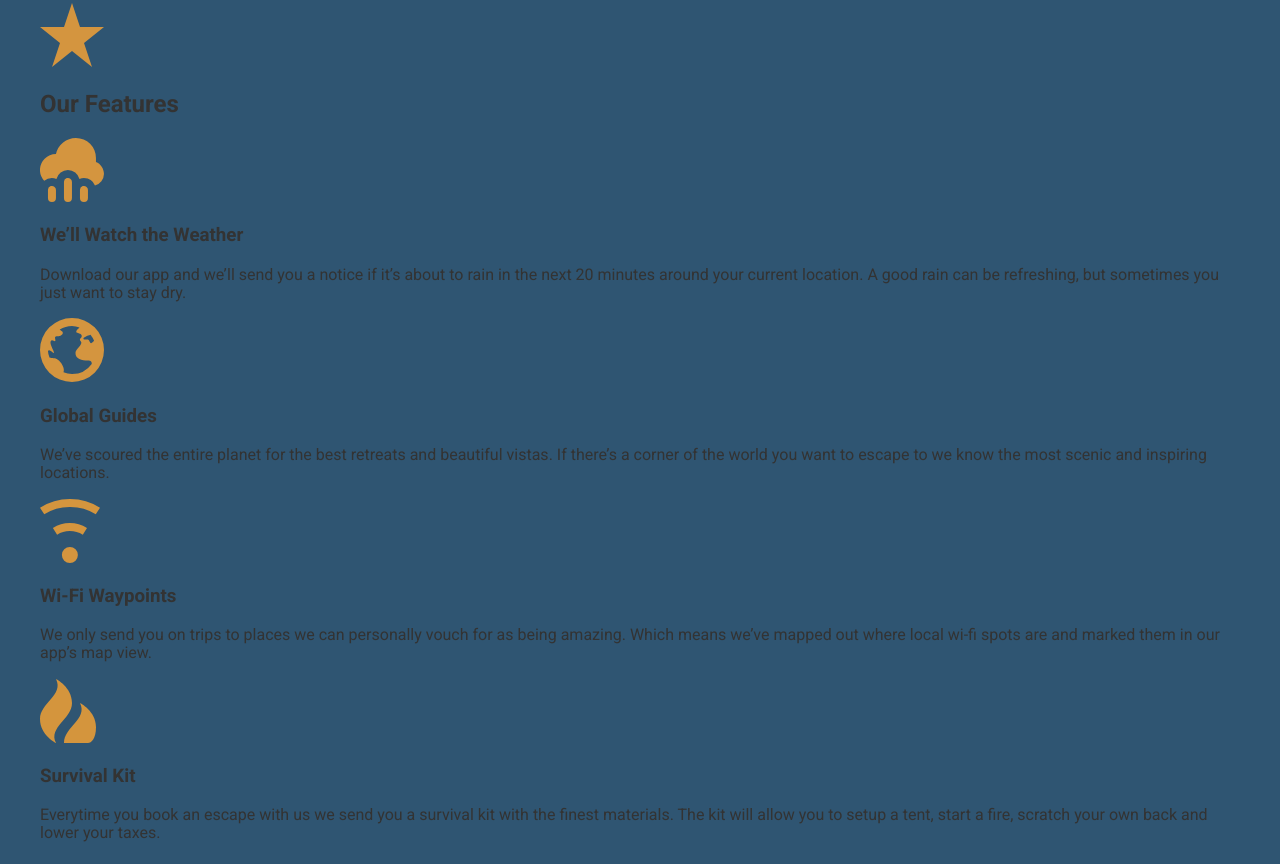
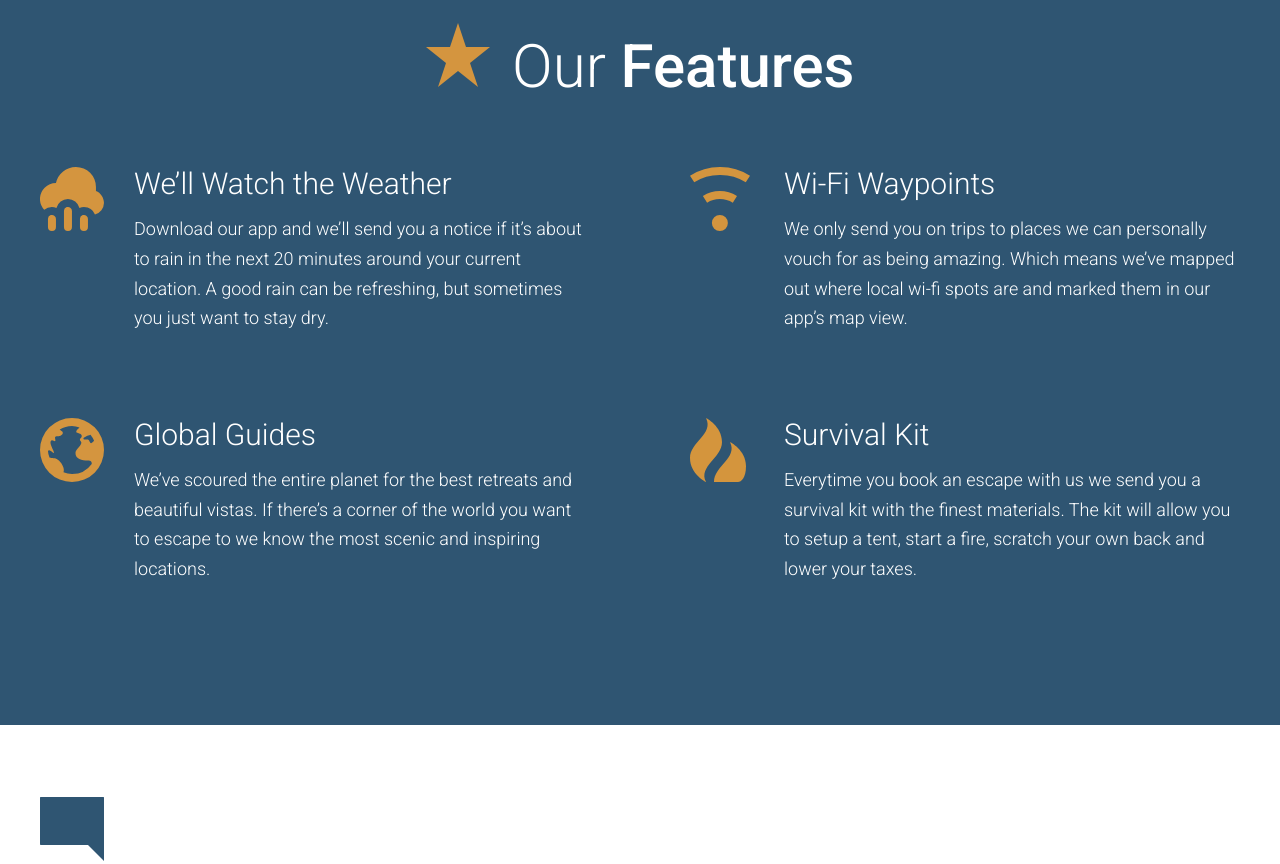
Before and after one commit to onesixdee/travel-site, a plain HTML site: page app/index.html in a window 1280 px wide. Shown: the part 2249-3113 px from the top of the page. Drawn offline with Linux system fonts and the light colour scheme.

Commit message:
Completed the Our Features section.

```diff
--- /dev/null
+++ b/app/assets/styles/modules/_feature-items.css
@@ -0,0 +1,33 @@
+.feature-items {
+	position: relative;
+	padding-bottom: 2.5rem;
+	color: #fff;
+
+	@mixin atSmall {
+		padding-left: 94px;
+	}
+
+	&__icon {
+		display:  block;
+		margin: 0 auto;
+		@mixin atSmall {
+			position: absolute;
+			left: 0;
+		}
+	}
+
+	&__title {
+		font-size: 1.6rem;
+		font-weight: 300;
+		margin-top: .7rem;
+		margin-bottom: .8rem;
+		text-align: center;
+
+		@mixin atSmall {
+			font-size: 1.875rem;
+			margin-top: 1rem;
+			text-align: left;
+		}
+	}
+
+}
--- a/app/assets/styles/modules/_generic-content-container.css
+++ b/app/assets/styles/modules/_generic-content-container.css
@@ -2,7 +2,8 @@
 
 	p {
 		line-height: 1.65;
-		margin: 1.8rem 0;
+		margin: 0 0 1.8rem 0;
+		font-weight: 300;
 
 		@mixin atSmall {
 			font-size: 1.125rem;
--- a/app/assets/styles/modules/_page-section.css
+++ b/app/assets/styles/modules/_page-section.css
@@ -1,5 +1,6 @@
 .page-section {
 	padding: 1.2rem 0;
+
 
 	@mixin atMedium {
 		padding: 4.5rem 0;
--- a/app/assets/styles/modules/_row.css
+++ b/app/assets/styles/modules/_row.css
@@ -6,8 +6,16 @@
 		margin-right: -65px;
 	}
 
+	&--gutters-large {
+		margin-right: -100px;
+	}
+
 	&--gutters > div {
 		padding-right: 65px;
+	}
+
+	&--gutters-large > div {
+		padding-right: 100px;
 	}
 
 	&__b-margin-until-medium {
@@ -20,7 +28,6 @@
 			margin-bottom: 0;
 		}
 
-
 		&__medium-4 {
 			float: left;
 			width: 33.33%;
@@ -28,6 +35,11 @@
 
 		&__medium-4--larger {
 			width: 37%;
+		}
+
+		&__medium-6 {
+			float: left;
+			width: 50%;
 		}
 
 		&__medium-8 {
--- /dev/null
+++ b/app/assets/styles/modules/_section-title.css
@@ -0,0 +1,28 @@
+.section-title {
+	font-size: 2.55rem;
+	font-weight: 300;
+	text-align: center;
+	color: #fff;
+
+	@mixin atSmall {
+		font-size: 3.75rem;
+	}
+
+	strong {
+		font-weight: 500;
+	}
+
+	&__icon {
+		display: block;
+		margin-left: auto;
+		margin-right: auto;
+		margin-bottom: .6rem;
+
+		@mixin atSmall {
+			margin-right: .5rem;
+			margin-left: 0;
+			margin-bottom: 0;
+			display: inline-block;
+		}
+	}
+}
--- a/app/assets/styles/styles.css
+++ b/app/assets/styles/styles.css
@@ -9,3 +9,5 @@
 @import "modules/_headline";
 @import "modules/_row";
 @import "modules/_generic-content-container";
+@import "modules/_section-title";
+@import "modules/_feature-items";
--- a/app/index.html
+++ b/app/index.html
@@ -72,24 +72,36 @@
 
   <div id="features" class="page-section page-section--blue">
     <div class="wrapper">
-      <img src="assets/images/icons/star.svg">
-      <h2>Our Features</h2>
+      <h2 class="section-title"><img class="section-title__icon" src="assets/images/icons/star.svg"> Our <strong>Features</strong></h2>
 
-      <img src="assets/images/icons/rain.svg">
-      <h3>We&rsquo;ll Watch the Weather</h3>
-      <p>Download our app and we&rsquo;ll send you a notice if it&rsquo;s about to rain in the next 20 minutes around your current location. A good rain can be refreshing, but sometimes you just want to stay dry.</p>
+      <div class="row row--gutters-large generic-content-container">
+        <div class="row__medium-6">
+          <div class="feature-items">
+            <img class="feature-items__icon" src="assets/images/icons/rain.svg">
+            <h3 class="feature-items__title">We&rsquo;ll Watch the Weather</h3>
+            <p>Download our app and we&rsquo;ll send you a notice if it&rsquo;s about to rain in the next 20 minutes around your current location. A good rain can be refreshing, but sometimes you just want to stay dry.</p>
+          </div>
+           <div class="feature-items">
+            <img class="feature-items__icon" src="assets/images/icons/globe.svg">
+            <h3 class="feature-items__title">Global Guides</h3>
+            <p>We&rsquo;ve scoured the entire planet for the best retreats and beautiful vistas. If there&rsquo;s a corner of the world you want to escape to we know the most scenic and inspiring locations.</p>
+          </div>
+        </div>
 
-      <img src="assets/images/icons/globe.svg">
-      <h3>Global Guides</h3>
-      <p>We&rsquo;ve scoured the entire planet for the best retreats and beautiful vistas. If there&rsquo;s a corner of the world you want to escape to we know the most scenic and inspiring locations.</p>
+        <div class="row__medium-6">
+          <div class="feature-items">
+            <img class="feature-items__icon" src="assets/images/icons/wifi.svg">
+            <h3 class="feature-items__title">Wi-Fi Waypoints</h3>
+            <p>We only send you on trips to places we can personally vouch for as being amazing. Which means we&rsquo;ve mapped out where local wi-fi spots are and marked them in our app&rsquo;s map view.</p>
+          </div>
 
-      <img src="assets/images/icons/wifi.svg">
-      <h3>Wi-Fi Waypoints</h3>
-      <p>We only send you on trips to places we can personally vouch for as being amazing. Which means we&rsquo;ve mapped out where local wi-fi spots are and marked them in our app&rsquo;s map view.</p>
-
-      <img src="assets/images/icons/fire.svg">
-      <h3>Survival Kit</h3>
-      <p>Everytime you book an escape with us we send you a survival kit with the finest materials. The kit will allow you to setup a tent, start a fire, scratch your own back and lower your taxes.</p>
+          <div class="feature-items">
+            <img class="feature-items__icon" src="assets/images/icons/fire.svg">
+            <h3 class="feature-items__title">Survival Kit</h3>
+            <p>Everytime you book an escape with us we send you a survival kit with the finest materials. The kit will allow you to setup a tent, start a fire, scratch your own back and lower your taxes.</p>
+          </div>
+        </div>
+      </div>
     </div>
   </div>
 
--- a/app/temp/styles/styles.css
+++ b/app/temp/styles/styles.css
@@ -669,8 +669,16 @@ a {
 		margin-right: -65px;
 	}
 
+.row--gutters-large {
+		margin-right: -100px;
+	}
+
 .row--gutters > div {
 		padding-right: 65px;
+	}
+
+.row--gutters-large > div {
+		padding-right: 100px;
 	}
 
 .row__b-margin-until-medium {
@@ -683,7 +691,6 @@ a {
 			margin-bottom: 0;
 		}
 
-
 		.row__medium-4 {
 			float: left;
 			width: 33.33%;
@@ -691,6 +698,11 @@ a {
 
 		.row__medium-4--larger {
 			width: 37%;
+		}
+
+		.row__medium-6 {
+			float: left;
+			width: 50%;
 		}
 
 		.row__medium-8 {
@@ -705,7 +717,8 @@ a {
 
 .generic-content-container p {
 		line-height: 1.65;
-		margin: 1.8rem 0;
+		margin: 0 0 1.8rem 0;
+		font-weight: 300;
 	}
 
 @media (min-width: 530px) {
@@ -718,3 +731,83 @@ a {
 .generic-content-container p a {
 		font-weight: 700;
 	}
+
+.section-title {
+	font-size: 2.55rem;
+	font-weight: 300;
+	text-align: center;
+	color: #fff;
+}
+
+@media (min-width: 530px) {
+
+.section-title {
+		font-size: 3.75rem
+}
+	}
+
+.section-title strong {
+		font-weight: 500;
+	}
+
+.section-title__icon {
+		display: block;
+		margin-left: auto;
+		margin-right: auto;
+		margin-bottom: .6rem;
+	}
+
+@media (min-width: 530px) {
+
+.section-title__icon {
+			margin-right: .5rem;
+			margin-left: 0;
+			margin-bottom: 0;
+			display: inline-block
+	}
+	}
+
+.feature-items {
+	position: relative;
+	padding-bottom: 2.5rem;
+	color: #fff;
+
+}
+
+@media (min-width: 530px) {
+
+.feature-items {
+		padding-left: 94px
+
+}
+	}
+
+.feature-items__icon {
+		display:  block;
+		margin: 0 auto;
+	}
+
+@media (min-width: 530px) {
+
+.feature-items__icon {
+			position: absolute;
+			left: 0
+	}
+	}
+
+.feature-items__title {
+		font-size: 1.6rem;
+		font-weight: 300;
+		margin-top: .7rem;
+		margin-bottom: .8rem;
+		text-align: center;
+	}
+
+@media (min-width: 530px) {
+
+.feature-items__title {
+			font-size: 1.875rem;
+			margin-top: 1rem;
+			text-align: left
+	}
+	}
```
